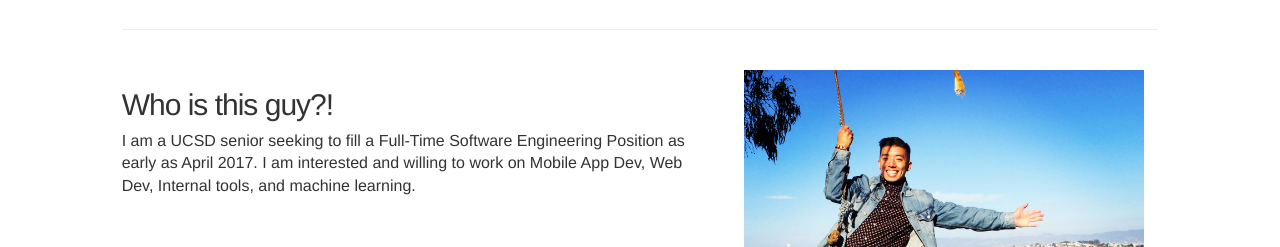
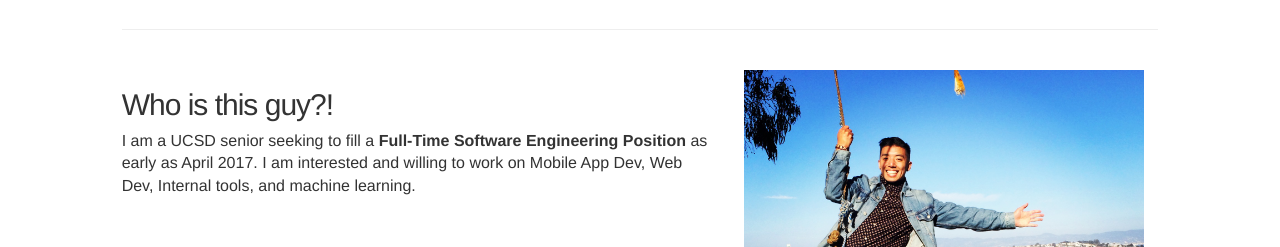
Before and after one commit to vincehacks/vincehacks.github.io, a plain HTML site: page index.html in a window 1280 px wide. Shown: the part 1100-1347 px from the top of the page. Drawn offline with Linux system fonts and the light colour scheme; a script that the page names is missing.

Commit message:
Updated Resume

```diff
--- a/index.html
+++ b/index.html
@@ -99,7 +99,7 @@
       <div class="row">
         <div class="col-md-7">
           <h2 id="about" class="mainContent_heading">Who is this guy?!</h2>
-          <p class="about_me_text">I am a UCSD senior seeking to fill a Full-Time Software Engineering Position
+          <p class="about_me_text">I am a UCSD senior seeking to fill a <strong>Full-Time Software Engineering Position</strong>
           as early as April 2017. I am interested and willing to work on Mobile App Dev, Web Dev, Internal tools,
           and machine learning.</p>
         </div>
```
Also changed, not shown: 1 other file.
